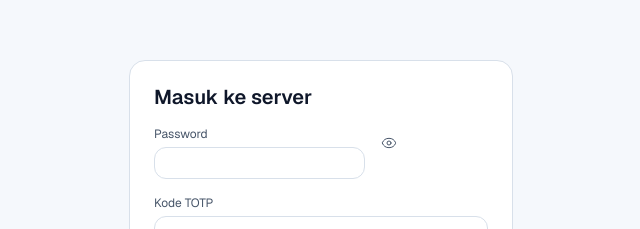
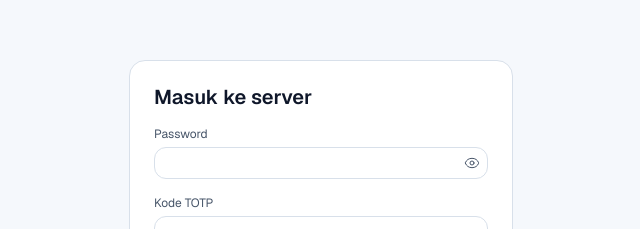
Before and after one commit to Rizky0606/Personal-AI-OS, a React (Vite) app in the folder apps/desktop/: page /#/spaces in a window 1280 px wide. Shown: the part 200-429 px from the top of the page, without its empty margins (319-959 px from the left). Built offline with nearby package versions, Linux system fonts and the light colour scheme; no server answers.

Commit message:
fix(login): tombol tampilkan password di dalam ruas input, lebar penuh, fokus keyboard berurutan

```diff
--- a/apps/desktop/src/screens/LoginScreen.tsx
+++ b/apps/desktop/src/screens/LoginScreen.tsx
@@ -87,7 +87,6 @@ export function LoginScreen({
             spellCheck={false}
           />
         )}
-        <div className="flex items-end gap-2">
         <TextField
           label={copy.login.password}
           type={showPassword ? 'text' : 'password'}
@@ -96,12 +95,10 @@ export function LoginScreen({
           error={fieldErrors.password}
           disabled={submitting}
           autoComplete="current-password"
-            className="w-full"
-          />
+          trailing={
             <IconButton
               label={showPassword ? 'Sembunyikan password' : 'Tampilkan password'}
               onClick={() => setShowPassword((v) => !v)}
-            className="mb-5 shrink-0"
             >
               {showPassword ? (
                 <EyeOff size={16} strokeWidth={1.5} />
@@ -109,7 +106,8 @@ export function LoginScreen({
                 <Eye size={16} strokeWidth={1.5} />
               )}
             </IconButton>
-        </div>
+          }
+        />
         <TextField
           label={copy.login.totp}
           hint={copy.login.totpHint}
--- a/apps/desktop/src/ui/TextField.tsx
+++ b/apps/desktop/src/ui/TextField.tsx
@@ -1,4 +1,4 @@
-import { useId, type InputHTMLAttributes, type Ref } from 'react';
+import { useId, type InputHTMLAttributes, type ReactNode, type Ref } from 'react';
 import { cn } from '../lib/cn';
 
 export interface TextFieldProps extends Omit<InputHTMLAttributes<HTMLInputElement>, 'id'> {
@@ -6,18 +6,24 @@ export interface TextFieldProps extends Omit<InputHTMLAttributes<HTMLInputElemen
   hint?: string;
   /** Pesan error; selalu ditampilkan sebagai teks, tidak hanya warna. */
   error?: string | undefined;
+  /** Kontrol di dalam ruas input, rata kanan (mis. tombol tampilkan password). Input memberi ruang kanan. */
+  trailing?: ReactNode;
   ref?: Ref<HTMLInputElement>;
 }
 
-export function TextField({ label, hint, error, className, ref, ...props }: TextFieldProps) {
+export function TextField({
+  label,
+  hint,
+  error,
+  trailing,
+  className,
+  ref,
+  ...props
+}: TextFieldProps) {
   const id = useId();
   const noteId = `${id}-note`;
   const note = error ?? hint;
-  return (
-    <div className="flex flex-col gap-1">
-      <label htmlFor={id} className="text-meta text-text-2">
-        {label}
-      </label>
+  const input = (
     <input
       id={id}
       ref={ref}
@@ -27,10 +33,25 @@ export function TextField({ label, hint, error, className, ref, ...props }: Text
         'h-8 rounded-control border bg-surface px-3 text-ui text-text placeholder:text-text-3',
         error ? 'border-danger' : 'border-border focus:border-border-strong',
         'disabled:cursor-not-allowed disabled:opacity-50',
+        trailing ? 'w-full pr-10' : false,
         className,
       )}
       {...props}
     />
+  );
+  return (
+    <div className="flex flex-col gap-1">
+      <label htmlFor={id} className="text-meta text-text-2">
+        {label}
+      </label>
+      {trailing ? (
+        <div className="relative">
+          {input}
+          <div className="absolute right-0 top-0 flex h-8 items-center">{trailing}</div>
+        </div>
+      ) : (
+        input
+      )}
       {note ? (
         <p id={noteId} className={cn('text-caption', error ? 'text-danger' : 'text-text-3')}>
           {note}
```
Also changed, not shown: 1 other file (tests, documents, lock files or other folders). Lines whose indentation alone changed are shown as unchanged.
